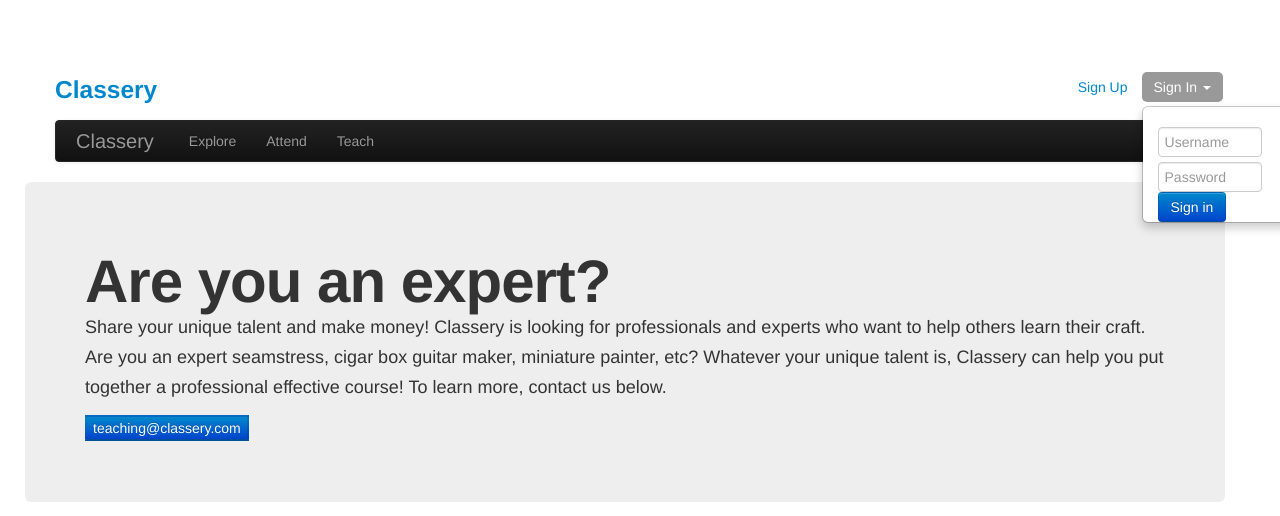
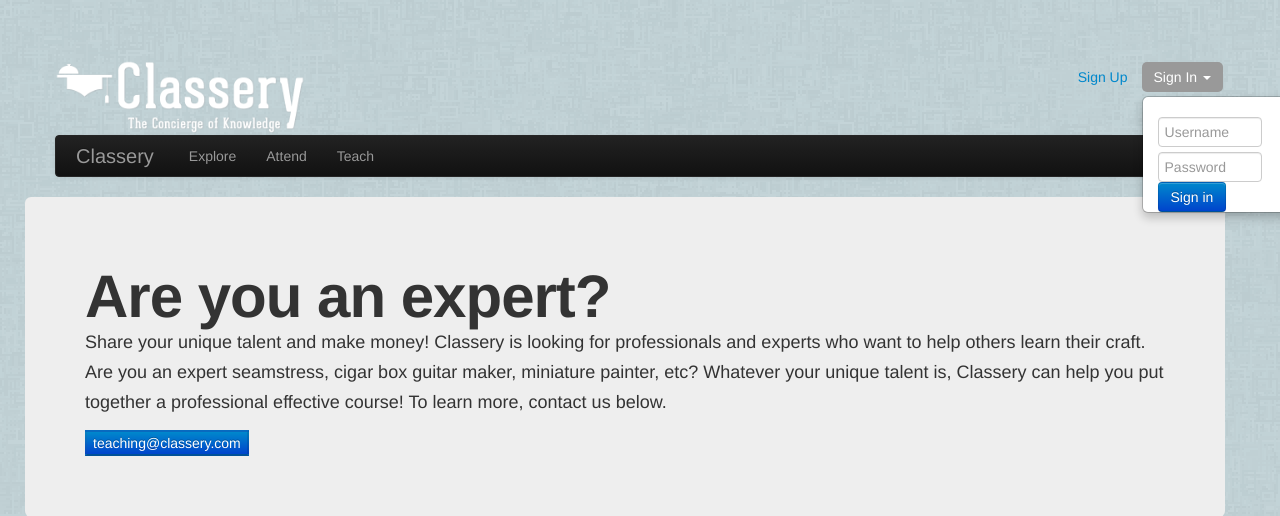
Before and after one commit to brianshourd/startup, a Django app: template startup/templates/courses/teach.html in a window 1280 px wide; the page is wider, and only the part inside the window is pictured. Shown: the top 516 px of that part. Run offline with Django 3.2, Linux system fonts and the light colour scheme; the template is opened without the code that fills it, so the values that code supplies are empty; some libraries are stand-ins or nearby versions.

Commit message:
pretty background and logo

```diff
--- a/startup/templates/base.html
+++ b/startup/templates/base.html
@@ -27,7 +27,7 @@
                                    <link rel="shortcut icon" href="/static/bootstrap/ico/favicon.png">
   </head>
 
-  <body>
+  <body background='/static/background.png'>
 
     {% block navbar %}
       <div class="container">
@@ -51,7 +51,7 @@
             </li>
         {% endif %}
         </ul>
-        <h3 class="muted"><a href="/">Classery</a></h3>
+        <a href="/"> <img src="/static/logo-white.png" width="250"> </a>
       </div>
 
     <div class="navbar navbar-inverse">
```
Also changed, not shown: startup/startup.db, startup/static/background.png (added), startup/static/infographic.png (added), startup/static/logo-white.png (added).
